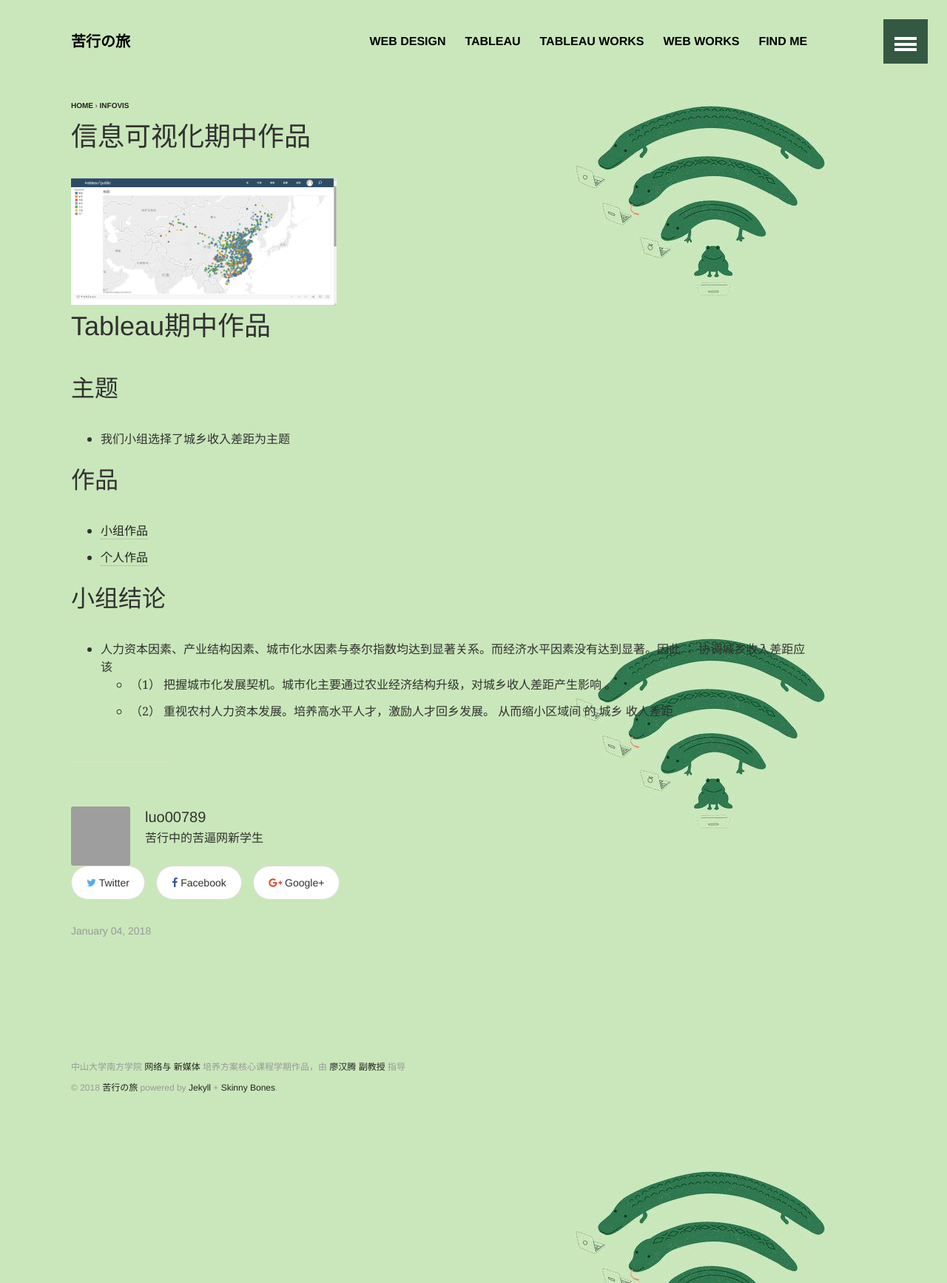
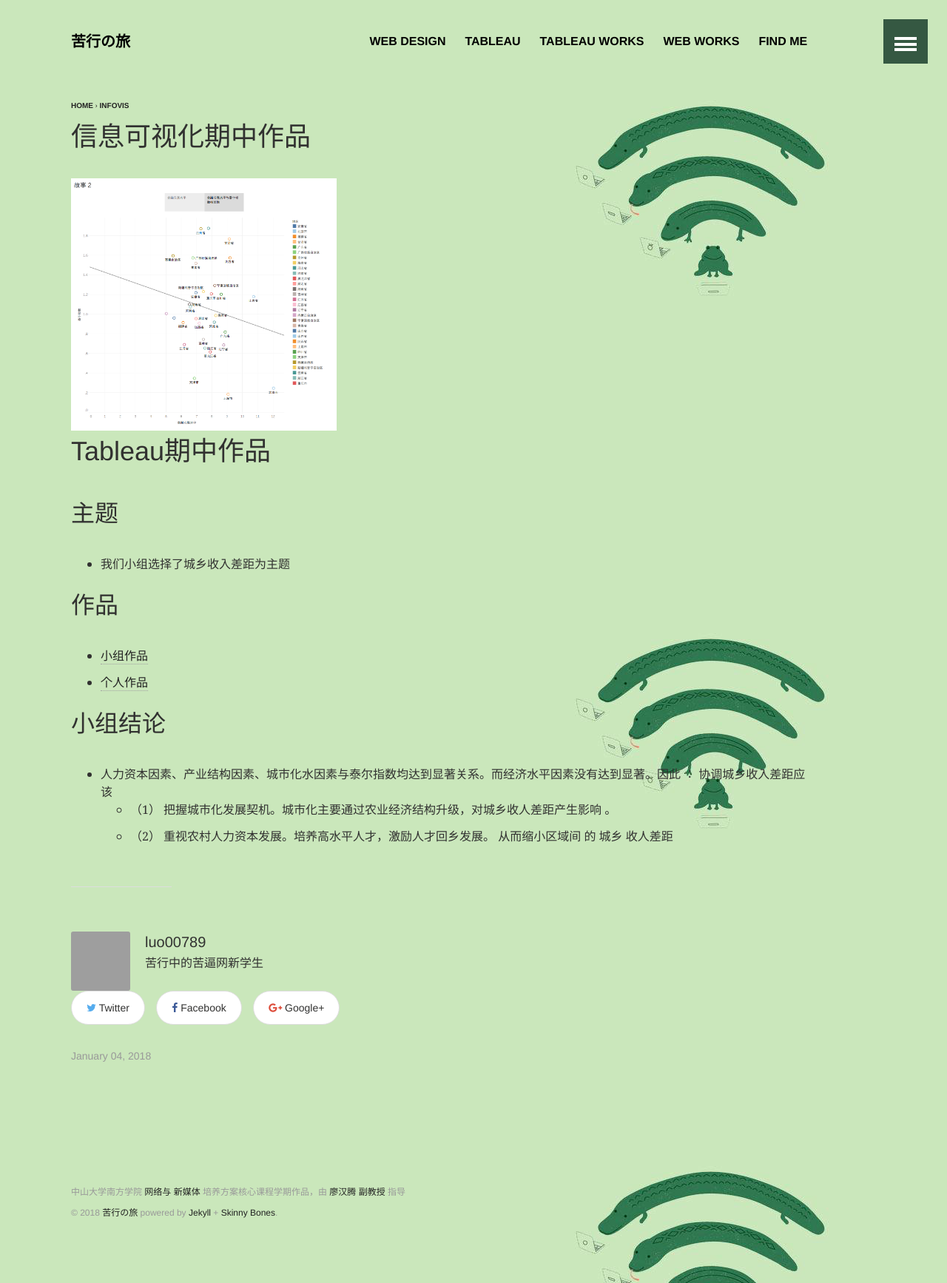
Before and after one commit to luo00789/luo00789.github.io, a Jekyll site: the page built from _posts/2018-01-05-tableau期中.md, in a window 1280 px wide. Shown: the whole page at 74% size. Built offline with Jekyll 4.4.1, drawn with Linux system fonts in a browser that asks for light colours.

Commit message:
期中作品修改

```diff
--- a/_posts/2018-01-05-tableau期中.md
+++ b/_posts/2018-01-05-tableau期中.md
@@ -4,8 +4,8 @@ title:  "信息可视化期中作品"
 date:   2018-01-04
 categories: infovis
 image:
-  teaser: tableau.png
-  feature: tableau.png
+  teaser: tableau2.png
+  feature: tableau2.png
 excerpt: 其实，我觉得吧，压力也没这么大
 ---
 
```
Also changed, not shown: images/tableau2.png (added).
